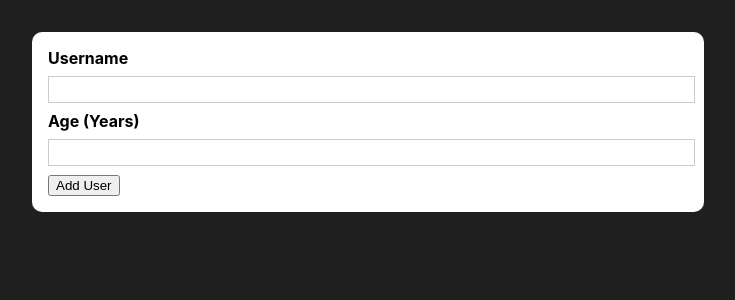
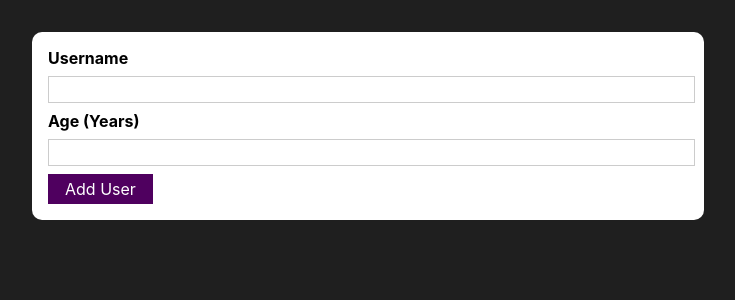
Before and after one commit to davudxD/React-learning, a React (Create React App) app in the folder user/: page / in a window 1280 px wide. Shown: the top 300 px of the page, without its empty margins (272-1007 px from the left). Built offline with nearby package versions, Linux system fonts and the light colour scheme.

Commit message:
adding button

```diff
--- /dev/null
+++ b/user/src/components/UI/Button.js
@@ -0,0 +1,14 @@
+import React from "react";
+import classes from "./Button.module.css";
+
+const Button = (props) => {
+  return (
+    <button
+      className={classes.button}
+      type={props.type || "button"}
+      onClick={props.onClick}
+    >{props.children}</button>
+  );
+};
+
+export default Button;
--- /dev/null
+++ b/user/src/components/UI/Button.module.css
@@ -0,0 +1,18 @@
+.button {
+  font: inherit;
+  border: 1px solid #4f005f;
+  background: #4f005f;
+  color: white;
+  padding: 0.25rem 1rem;
+  cursor: pointer;
+}
+
+.button:hover,
+.button:active {
+  background: #741188;
+  border-color: #741188;
+}
+
+.button:focus {
+  outline: none;
+}
--- a/user/src/components/Users/AddUser.js
+++ b/user/src/components/Users/AddUser.js
@@ -1,4 +1,5 @@
 import React from "react";
+import Button from "../UI/Button";
 import Card from "../UI/Card";
 import classes from './AddUser.module.css'
 
@@ -15,7 +16,7 @@
           <input id="username" type="text" />
           <label htmlFor="age">Age (Years)</label>
           <input id="age" type="number" />
-          <button type="submit">Add User</button>
+          <Button type="submit">Add User</Button>
         </form>
       </Card>
     );
```
